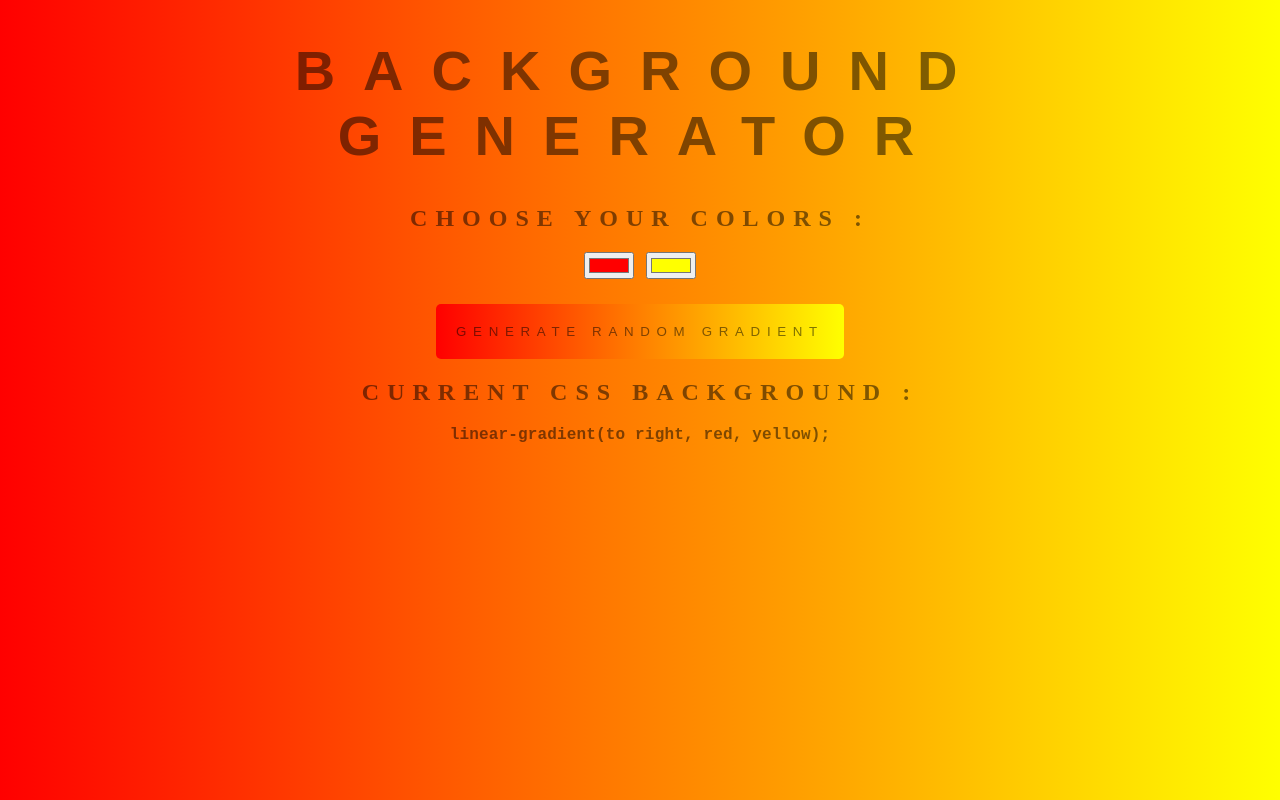
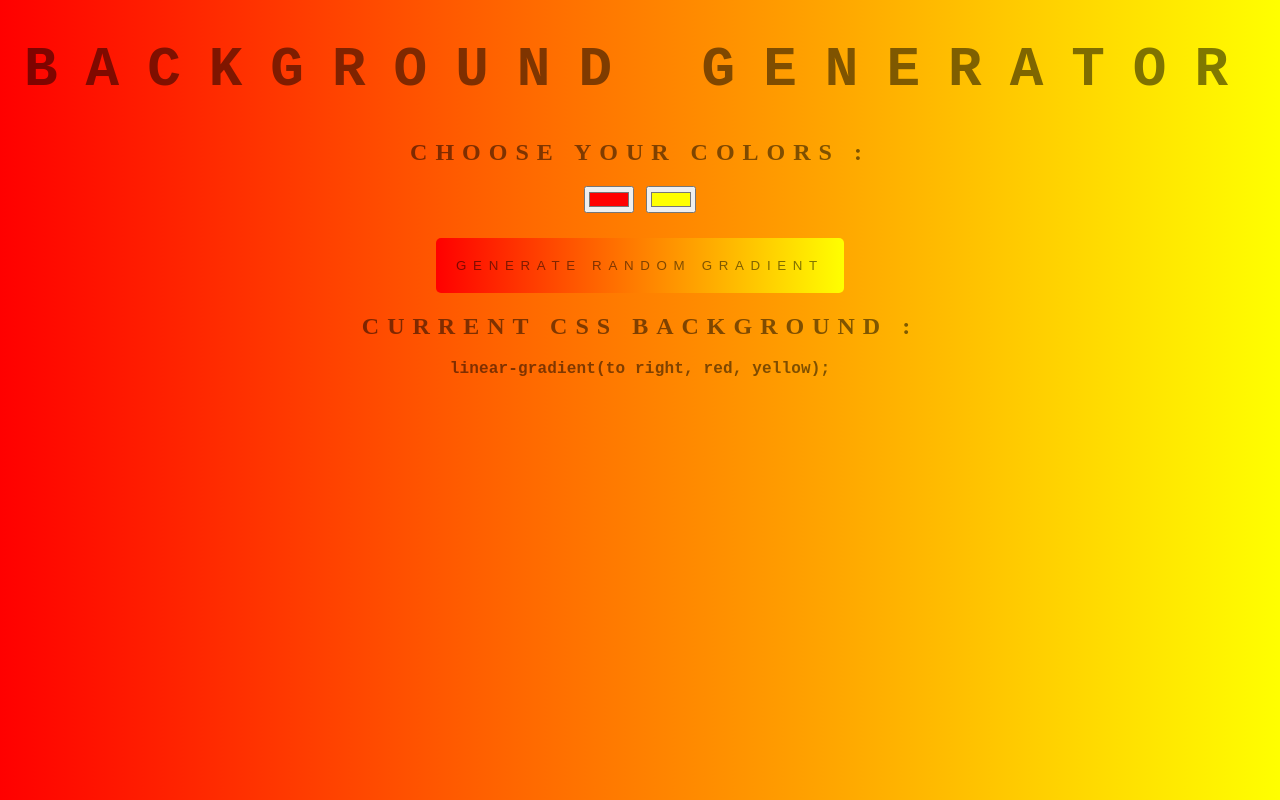
Before and after one commit to HoussamEzzin/Background-Generator, a plain HTML site: page index.html in a window 1280 px wide. Drawn offline with Linux system fonts and the light colour scheme.

Commit message:
changing h1 font to Courier New

```diff
--- a/style.css
+++ b/style.css
@@ -10,7 +10,7 @@ body{
 }
 
 h1{
-    font: 600 3.5em 'Raleway', sans-serif;
+    font: 600 3.5em 'Courier New', sans-serif;
     color: rgba(0,0,0,.5);
     text-align: center;
     text-transform: uppercase;
```
